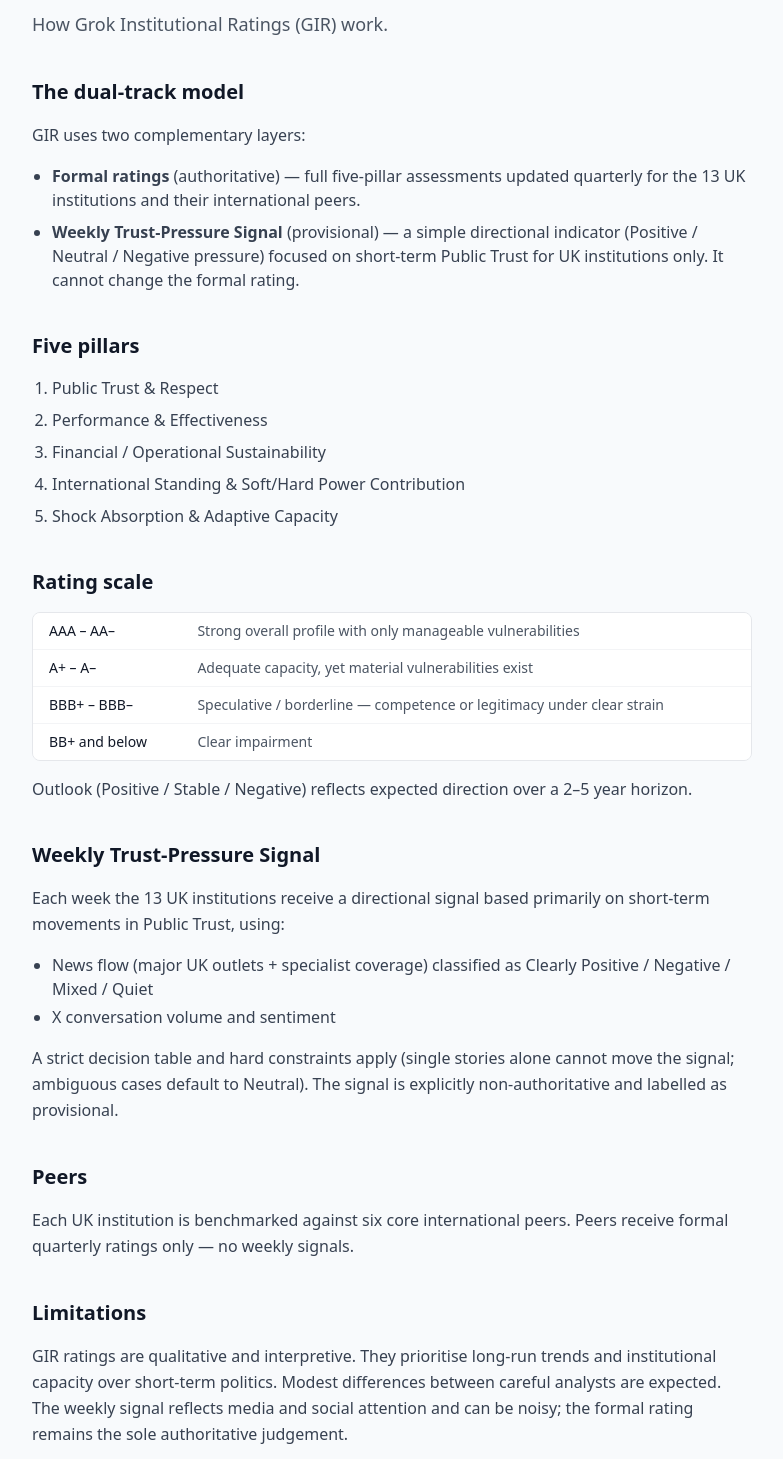
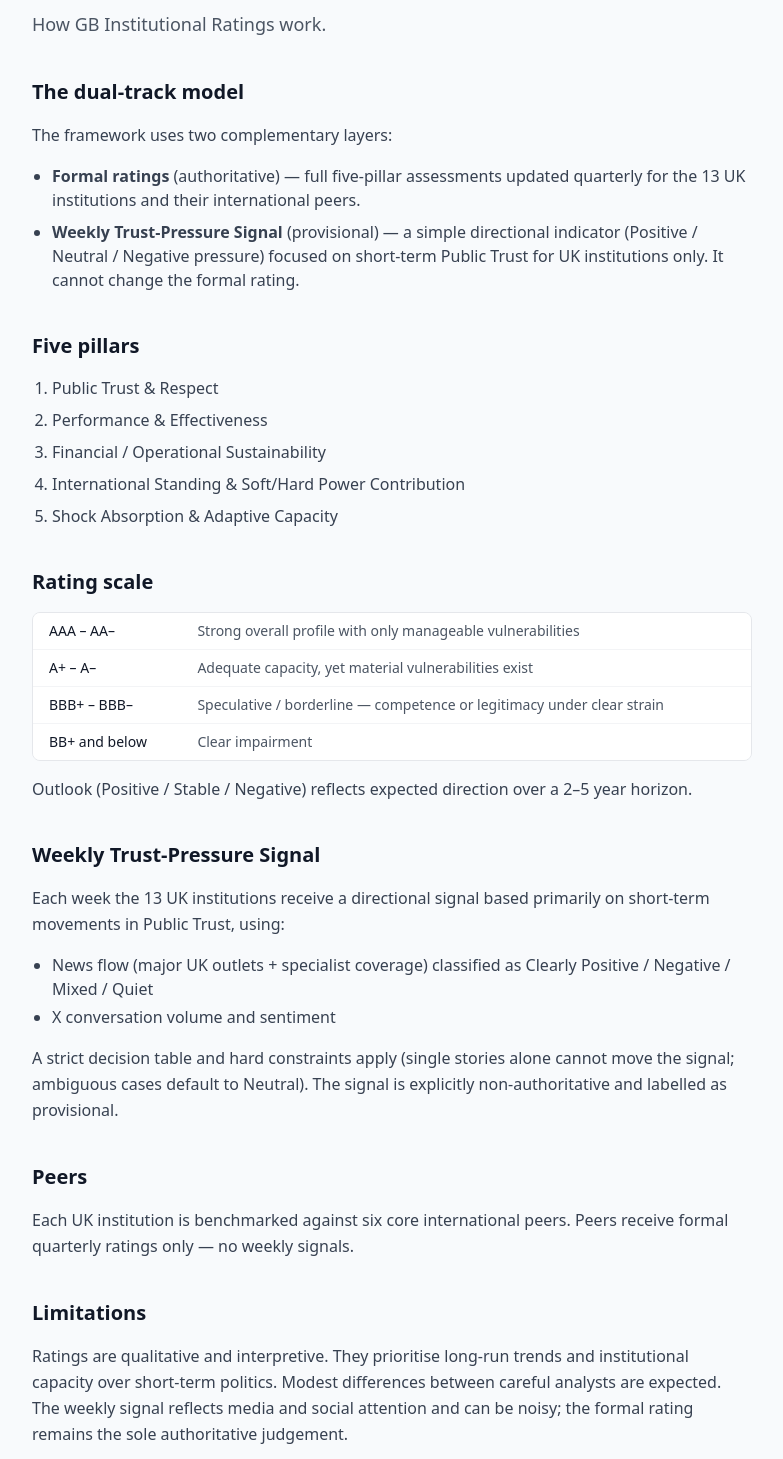
Before and after one commit to stumpyuk1/gir-institutional-ratings, a Next.js app: page /methodology in a window 1280 px wide. Shown: the part 191-1650 px from the top of the page, without its empty margins (248-1031 px from the left). Built offline with nearby package versions, Linux system fonts and the light colour scheme.

Commit message:
Update methodology page branding to GB Institutional Ratings

```diff
--- a/app/methodology/page.tsx
+++ b/app/methodology/page.tsx
@@ -14,13 +14,13 @@
         Methodology
       </h1>
       <p className="mt-3 text-lg text-gray-600">
-        How Grok Institutional Ratings (GIR) work.
+        How GB Institutional Ratings work.
       </p>
 
       <section className="mt-10 space-y-4">
         <h2 className="text-xl font-semibold text-gray-900">The dual-track model</h2>
         <p className="text-gray-700 leading-relaxed">
-          GIR uses two complementary layers:
+          The framework uses two complementary layers:
         </p>
         <ul className="list-disc space-y-2 pl-5 text-gray-700">
           <li>
@@ -96,7 +96,7 @@
       <section className="mt-10 space-y-4">
         <h2 className="text-xl font-semibold text-gray-900">Limitations</h2>
         <p className="text-gray-700 leading-relaxed">
-          GIR ratings are qualitative and interpretive. They prioritise long-run trends and institutional capacity over short-term politics. Modest differences between careful analysts are expected. The weekly signal reflects media and social attention and can be noisy; the formal rating remains the sole authoritative judgement.
+          Ratings are qualitative and interpretive. They prioritise long-run trends and institutional capacity over short-term politics. Modest differences between careful analysts are expected. The weekly signal reflects media and social attention and can be noisy; the formal rating remains the sole authoritative judgement.
         </p>
       </section>
 
```
